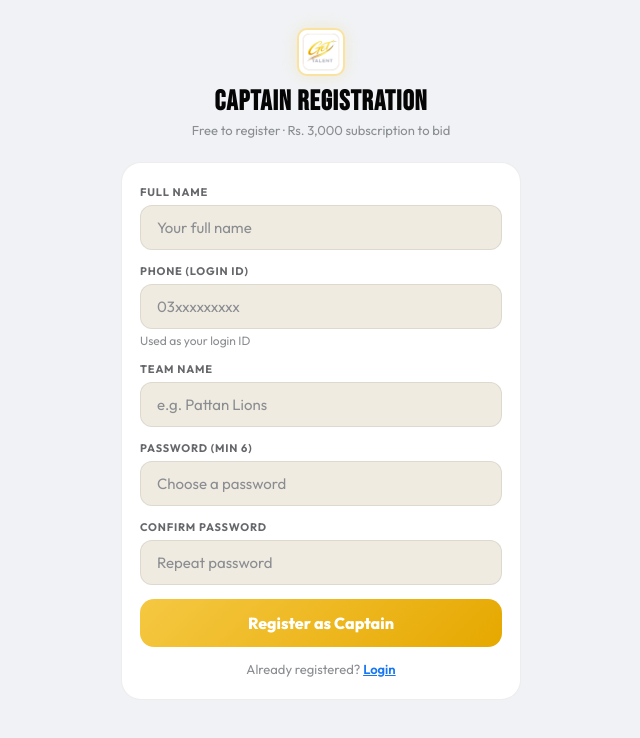
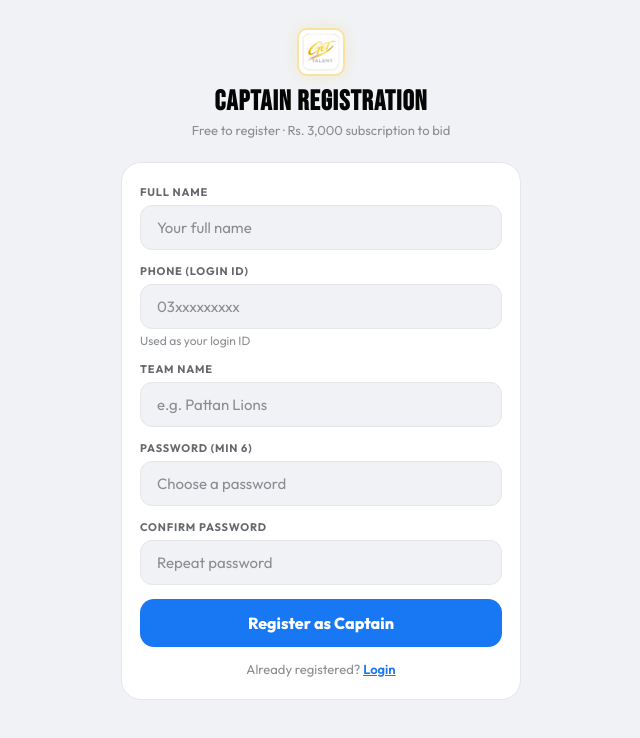
Before and after one commit to umerhayat93/Get-Talent, a React (Vite) app in the folder frontend/: page /register/captain in a window 1280 px wide. Shown: the top 738 px of the page, without its empty margins (319-959 px from the left). Built offline with nearby package versions, Linux system fonts and the light colour scheme; no server answers.

Commit message:
Update RegisterCaptainPage.jsx

```diff
--- a/frontend/src/pages/RegisterCaptainPage.jsx
+++ b/frontend/src/pages/RegisterCaptainPage.jsx
@@ -4,11 +4,13 @@ import toast from 'react-hot-toast';
 import api from '../utils/api';
 import GTLogo from '../components/common/GTLogo';
 import PaymentModal from '../components/common/PaymentModal';
+import { useAuthStore } from '../store/authStore';
 
 export default function RegisterCaptainPage() {
-  const navigate = useNavigate();
+  const navigate  = useNavigate();
+  const setAuth   = useAuthStore(s => s.setAuth);
   const [loading, setLoading] = useState(false);
-  const [step, setStep] = useState('form'); // 'form' | 'success'
+  const [step, setStep] = useState('form');
   const [showPayment, setShowPayment] = useState(false);
   const [form, setForm] = useState({ name: '', phone: '', teamName: '', password: '', confirm: '' });
   const [errs, setErrs] = useState({});
@@ -34,12 +36,16 @@ export default function RegisterCaptainPage() {
     if (!validate()) return;
     setLoading(true);
     try {
-      await api.post('/auth/register/captain', {
+      const { data } = await api.post('/auth/register/captain', {
         name: form.name.trim(),
         phone: form.phone.trim(),
         teamName: form.teamName.trim(),
         password: form.password,
       });
+      // Auto-login with returned token so receipt upload works immediately
+      if (data.token && data.user) {
+        setAuth(data.token, data.user);
+      }
       setStep('success');
     } catch (err) {
       const msg = err.response?.data?.message || 'Registration failed';
@@ -52,16 +58,16 @@ export default function RegisterCaptainPage() {
   if (step === 'success') return (
     <div style={{ minHeight: '100vh', display: 'flex', alignItems: 'center', justifyContent: 'center', padding: 24, background: '#f0f2f5' }}>
       <div style={{ textAlign: 'center', maxWidth: 340, width: '100%' }}>
-        <div style={{ width: 80, height: 80, borderRadius: '50%', background: 'rgba(245,200,66,0.12)', border: '2px solid rgba(245,200,66,0.3)', display: 'flex', alignItems: 'center', justifyContent: 'center', fontSize: 36, margin: '0 auto 20px' }}>👑</div>
+        <div style={{ width: 80, height: 80, borderRadius: '50%', background: '#e7f3ff', border: '2px solid #1877f2', display: 'flex', alignItems: 'center', justifyContent: 'center', fontSize: 36, margin: '0 auto 20px' }}>👑</div>
         <h2 style={{ fontFamily: "'Bebas Neue',cursive", fontSize: 30, color: '#1877f2', marginBottom: 8 }}>Captain Registered!</h2>
         <p style={{ color: '#65676b', lineHeight: 1.7, marginBottom: 24, fontSize: 14 }}>
           Account created successfully!<br />
           You can login now. Pay subscription to unlock bidding.
         </p>
-        <button onClick={() => navigate('/login')} style={{ width: '100%', padding: '14px', borderRadius: 13, background: 'linear-gradient(135deg,#f5c842,#e6a800)', border: 'none', color: '#ffffff', fontSize: 16, fontWeight: 800, cursor: 'pointer', marginBottom: 10 }}>
+        <button onClick={() => navigate('/login')} style={{ width: '100%', padding: '14px', borderRadius: 13, background: '#1877f2', border: 'none', color: '#ffffff', fontSize: 16, fontWeight: 800, cursor: 'pointer', marginBottom: 10, fontFamily: 'Outfit,sans-serif' }}>
           Login Now
         </button>
-        <button onClick={() => setShowPayment(true)} style={{ width: '100%', padding: '12px', borderRadius: 13, background: 'transparent', border: '1px solid rgba(245,200,66,0.3)', color: '#1877f2', fontSize: 14, cursor: 'pointer', fontWeight: 600, marginBottom: 8 }}>
+        <button onClick={() => setShowPayment(true)} style={{ width: '100%', padding: '12px', borderRadius: 13, background: '#e7f3ff', border: '1px solid #1877f2', color: '#1877f2', fontSize: 14, cursor: 'pointer', fontWeight: 600, marginBottom: 8, fontFamily: 'Outfit,sans-serif' }}>
           Pay Subscription — Rs. 3,000
         </button>
         <p style={{ color: '#8a8d91', fontSize: 12 }}>You can pay later from your profile</p>
@@ -70,15 +76,15 @@ export default function RegisterCaptainPage() {
     </div>
   );
 
-  const inp = { width: '100%', padding: '12px 16px', background: '#f0ebe0', border: '1.5px solid rgba(0,0,0,0.08)', borderRadius: 12, color: '#050505', fontSize: 15, outline: 'none', fontFamily: 'Outfit, sans-serif', boxSizing: 'border-box' };
+  const inp = { width: '100%', padding: '12px 16px', background: '#f0f2f5', border: '1.5px solid #e4e6ea', borderRadius: 12, color: '#050505', fontSize: 15, outline: 'none', fontFamily: 'Outfit, sans-serif', boxSizing: 'border-box' };
   const lbl = { display: 'block', fontSize: 11, fontWeight: 700, color: '#65676b', letterSpacing: '0.8px', textTransform: 'uppercase', marginBottom: 6 };
 
   const fields = [
-    { key: 'name',     label: 'Full Name',       type: 'text',     ph: 'Your full name'        },
-    { key: 'phone',    label: 'Phone (Login ID)', type: 'tel',      ph: '03xxxxxxxxx'           },
-    { key: 'teamName', label: 'Team Name',        type: 'text',     ph: 'e.g. Pattan Lions'    },
-    { key: 'password', label: 'Password (min 6)', type: 'password', ph: 'Choose a password'    },
-    { key: 'confirm',  label: 'Confirm Password', type: 'password', ph: 'Repeat password'      },
+    { key: 'name',     label: 'Full Name',       type: 'text',     ph: 'Your full name'     },
+    { key: 'phone',    label: 'Phone (Login ID)', type: 'tel',      ph: '03xxxxxxxxx'        },
+    { key: 'teamName', label: 'Team Name',        type: 'text',     ph: 'e.g. Pattan Lions'  },
+    { key: 'password', label: 'Password (min 6)', type: 'password', ph: 'Choose a password'  },
+    { key: 'confirm',  label: 'Confirm Password', type: 'password', ph: 'Repeat password'    },
   ];
 
   return (
@@ -89,7 +95,7 @@ export default function RegisterCaptainPage() {
         <p style={{ color: '#8a8d91', fontSize: 13, marginTop: 6 }}>Free to register · Rs. 3,000 subscription to bid</p>
       </div>
 
-      <div style={{ background: '#ffffff', border: '1px solid rgba(0,0,0,0.07)', borderRadius: 20, padding: '22px 18px' }}>
+      <div style={{ background: '#ffffff', border: '1px solid #e4e6ea', borderRadius: 20, padding: '22px 18px' }}>
         <form onSubmit={handleSubmit} noValidate>
           {fields.map(({ key, label, type, ph }) => (
             <div key={key} style={{ marginBottom: 14 }}>
@@ -97,17 +103,17 @@ export default function RegisterCaptainPage() {
               <input
                 type={type} value={form[key]} placeholder={ph}
                 onChange={e => setField(key, e.target.value)}
-                style={{ ...inp, borderColor: errs[key] ? '#ff4444' : 'rgba(0,0,0,0.08)' }}
+                style={{ ...inp, borderColor: errs[key] ? '#ff4444' : '#e4e6ea' }}
                 onFocus={e => e.target.style.borderColor = '#1877f2'}
-                onBlur={e => e.target.style.borderColor = errs[key] ? '#ff4444' : 'rgba(0,0,0,0.08)'}
+                onBlur={e => e.target.style.borderColor = errs[key] ? '#ff4444' : '#e4e6ea'}
               />
               {errs[key] && <p style={{ fontSize: 12, color: '#ff6666', marginTop: 4 }}>{errs[key]}</p>}
               {key === 'phone' && !errs[key] && <p style={{ fontSize: 12, color: '#8a8d91', marginTop: 4 }}>Used as your login ID</p>}
             </div>
           ))}
 
-          <button type="submit" disabled={loading} style={{ width: '100%', padding: '14px', borderRadius: 14, background: loading ? '#e4e6ea' : 'linear-gradient(135deg,#f5c842,#e6a800)', border: 'none', color: loading ? '#9090a8' : '#ffffff', fontSize: 16, fontWeight: 800, cursor: loading ? 'not-allowed' : 'pointer', display: 'flex', alignItems: 'center', justifyContent: 'center', gap: 10, marginTop: 8 }}>
-            {loading ? <><div style={{ width: 18, height: 18, border: '2.5px solid rgba(255,255,255,0.2)', borderTopColor: '#888', borderRadius: '50%', animation: 'spin 0.7s linear infinite' }} />Registering...</> : 'Register as Captain'}
+          <button type="submit" disabled={loading} style={{ width: '100%', padding: '14px', borderRadius: 14, background: loading ? '#e4e6ea' : '#1877f2', border: 'none', color: loading ? '#9090a8' : '#ffffff', fontSize: 16, fontWeight: 800, cursor: loading ? 'not-allowed' : 'pointer', display: 'flex', alignItems: 'center', justifyContent: 'center', gap: 10, marginTop: 8, fontFamily: 'Outfit,sans-serif' }}>
+            {loading ? <><div style={{ width: 18, height: 18, border: '2.5px solid rgba(255,255,255,0.2)', borderTopColor: '#fff', borderRadius: '50%', animation: 'spin 0.7s linear infinite' }} />Registering...</> : 'Register as Captain'}
           </button>
 
           <p style={{ textAlign: 'center', color: '#8a8d91', fontSize: 13, marginTop: 14 }}>
@@ -118,4 +124,4 @@ export default function RegisterCaptainPage() {
       <style>{`@keyframes spin { to { transform: rotate(360deg); } }`}</style>
     </div>
   );
-}
+    }
```
